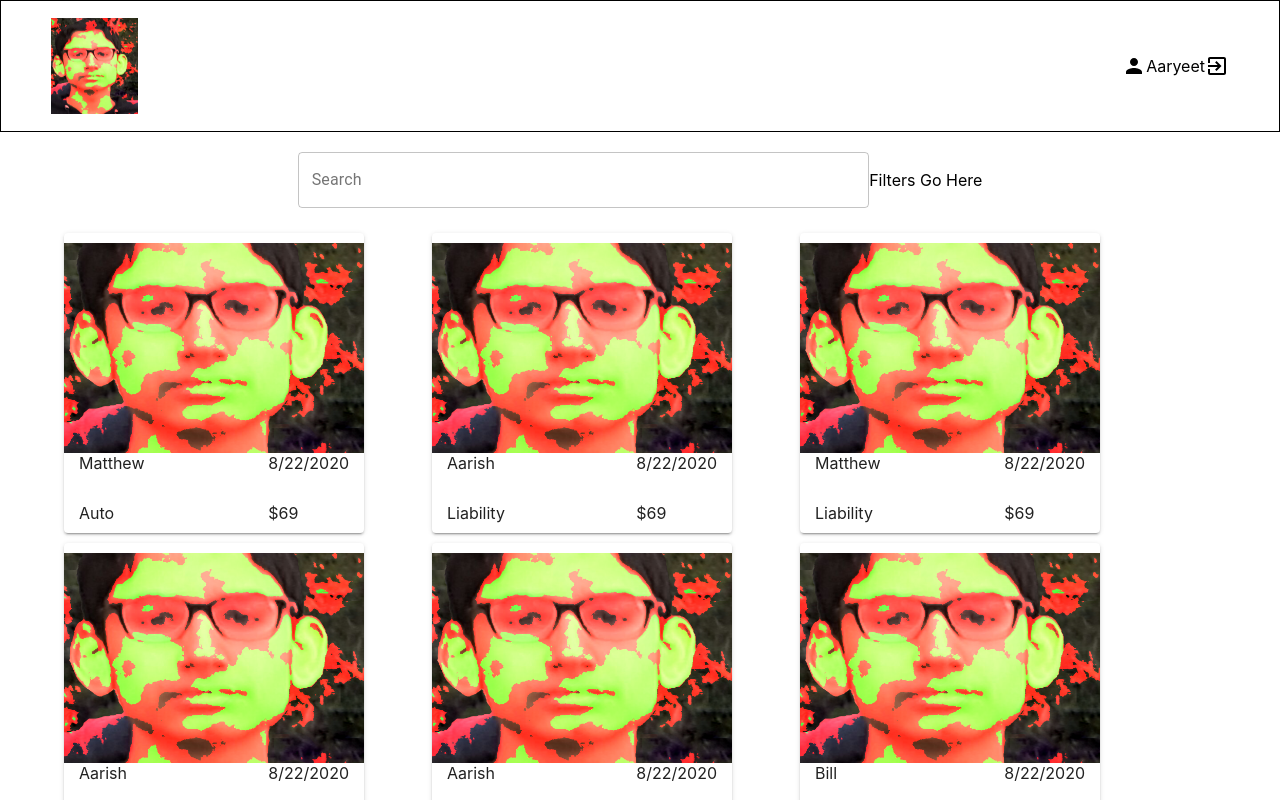
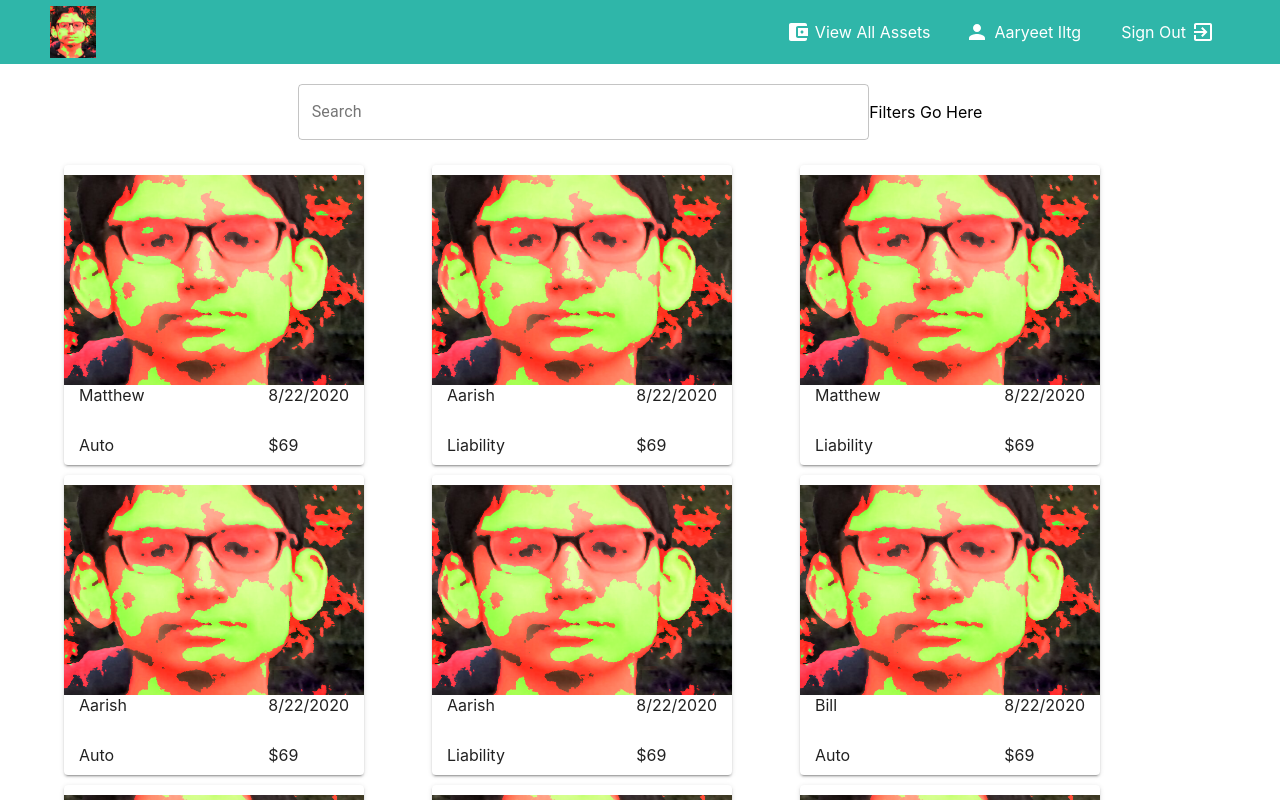
Before and after one commit to bill-l1/hack-the-6ix, a React (Create React App) app: page / in a window 1280 px wide. Both pictures are taken after a click on the button "SIGN IN". Shown: the top 800 px of the page. Built offline with nearby package versions, Linux system fonts and the light colour scheme; no server answers.

Commit message:
Added New Profile Page & Routing

```diff
--- a/src/App.js
+++ b/src/App.js
@@ -4,6 +4,7 @@ import * as ROUTES from './constants/routes'
 import Landing from './pages/Landing'
 import Main from './pages/Main'
 import CreateAccount from './pages/CreateAccount'
+import Profile from './pages/Profile'
 
 import { withFirebase } from './components/Firebase'
 
@@ -28,6 +29,11 @@ const App = () => {
             path={ROUTES.CREATEACCOUNT}
             component={CreateAccount}
           />
+          <Route
+            exact={true}
+            path={ROUTES.PROFILE}
+            component={Profile}
+          />
         </Switch>
       </div>
     </Router>
--- a/src/components/Header.js
+++ b/src/components/Header.js
@@ -6,14 +6,15 @@ import UserInfo from '../components/UserInfo'
 
 const useStyles = makeStyles({
     header: {
-        height: '15vh',
-        padding: '5px 50px',
+        height: '8vh',
+        background: '#2fb6a9',
+        color: 'white',
+        padding: '0px 50px',
         display: 'flex',
         flexDirection: 'row',
         justifyContent: 'space-between',
         alignItems: 'center',
         alignContent: 'center',
-        border: '1px black solid'
     }
 })
 
--- a/src/components/UserInfo.js
+++ b/src/components/UserInfo.js
@@ -1,27 +1,41 @@
 import React from 'react'
 import { makeStyles } from '@material-ui/core/styles';
-import ExitToAppIcon from '@material-ui/icons/ExitToApp';
-import PersonIcon from '@material-ui/icons/Person';
+import  { ExitToApp, Person, AccountBalanceWallet } from '@material-ui/icons';
+import { useHistory } from 'react-router-dom'
+import * as ROUTES from '../constants/routes'
 
 const useStyles = makeStyles({
     wrapper: {
-        height: '80%',
+        height: '100%',
         display: 'flex',
-        flexDirection: 'row',
-        justifyContent: 'space-between',
-        alignItems: 'center',
-        alignContent: 'center'
+        margin: 'none',
+        '& div': {
+            height: '100%',
+            margin: 'none',
+            display: 'flex',
+            padding: '0px 15px',
+            alignItems: 'center',
+            alignContent: 'center',
+            '& p': {
+                padding: '0px 5px'
+            },
+            '&:hover': {
+                backgroundColor: '#103d38',
+                color: '#2fb6a9'
+            }
+        }
     }
 })
 
 const UserInfo = () => {
     const classes = useStyles()
+    const history = useHistory()
 
     return (
         <div className={classes.wrapper}>
-            <PersonIcon />
-            <p>Aaryeet</p>
-            <ExitToAppIcon />
+            <div onClick={() => history.push(ROUTES.MAIN)}><AccountBalanceWallet /><p>View All Assets</p></div>
+            <div onClick={() => history.push(ROUTES.PROFILE)}><Person /><p>Aaryeet Iltg</p></div>
+            <div onClick={() => history.push(ROUTES.LANDING)}><p>Sign Out</p><ExitToApp /></div>
         </div>
     )
 }
--- a/src/constants/routes.js
+++ b/src/constants/routes.js
@@ -1,3 +1,4 @@
 export const LANDING = '/'
 export const MAIN = '/main'
 export const CREATEACCOUNT = '/create-account'
+export const PROFILE = '/profile'
--- /dev/null
+++ b/src/pages/Profile.js
@@ -0,0 +1,19 @@
+import React from 'react'
+import Header from '../components/Header'
+
+
+const Profile = () => {
+
+    return (
+        <>
+            <Header />
+
+            <div>
+                Profile Info
+            </div>
+
+        </>
+    )
+}
+
+export default Profile
```
